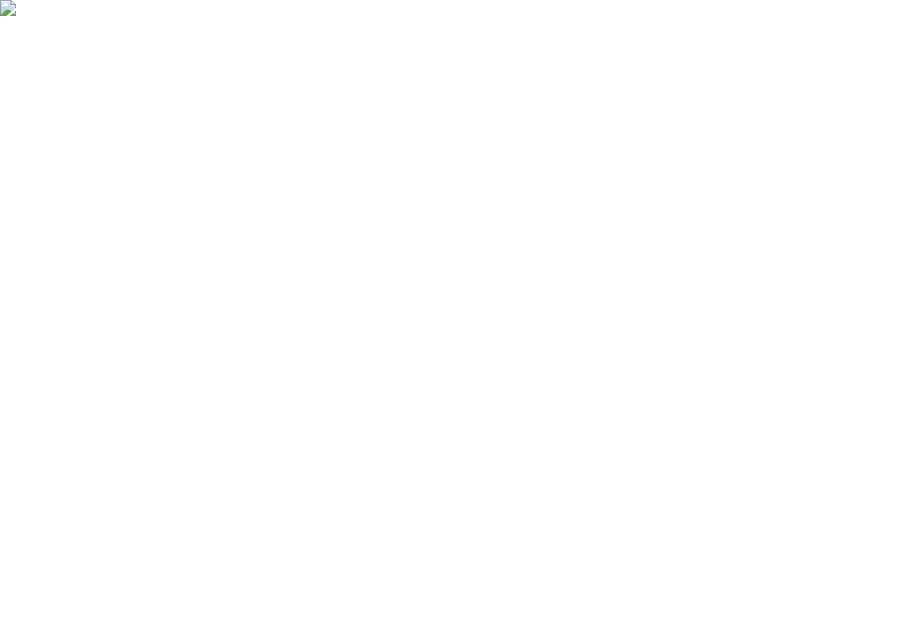
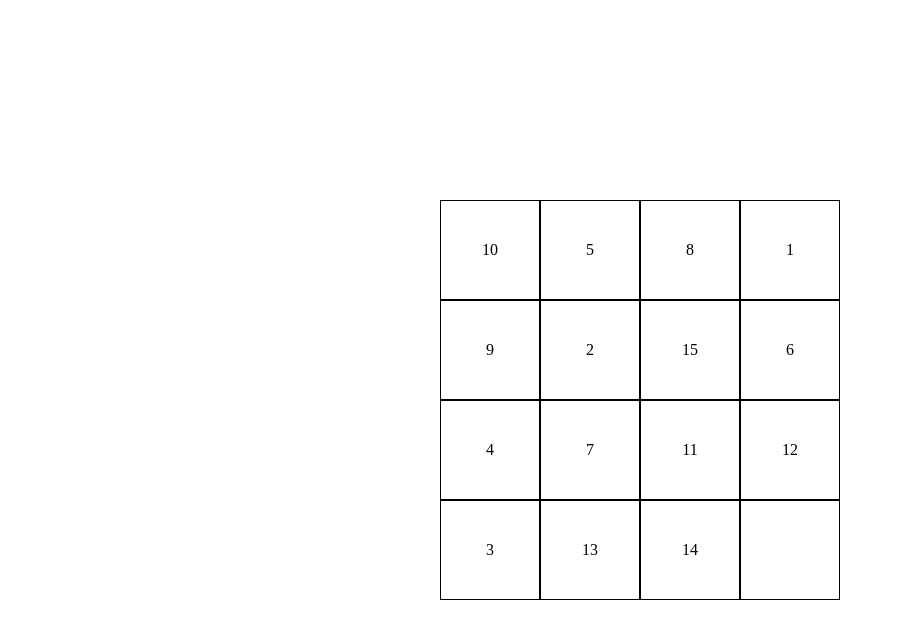
Before and after one commit to DzmitrySm/dzmitrysm-JSFE2022Q3, a website: page Codejam-Gem-Puzzle/src/index.html in a window 1280 px wide. Shown: the whole page, without its empty margins (0-903 px from the left). Drawn offline with Linux system fonts and the light colour scheme.

Commit message:
feat: add eslint to project, add play field and shufled numbers into items of play field

```diff
--- a/Codejam-Gem-Puzzle/package.json
+++ b/Codejam-Gem-Puzzle/package.json
@@ -1,4 +1,5 @@
 {
+  "main": "index.js",
 "scripts": {
   "lint": "eslint ./src",
   "lint-fix": "eslint ./src --fix"
--- a/Codejam-Gem-Puzzle/src/index.html
+++ b/Codejam-Gem-Puzzle/src/index.html
@@ -9,6 +9,7 @@
   <link rel="stylesheet" href="../src/style.css">
 </head>
 <body>
-  <img src="../src/"
+
 </body>
+<script src="../src/index.js"></script>
 </html>
--- a/Codejam-Gem-Puzzle/src/index.js
+++ b/Codejam-Gem-Puzzle/src/index.js
@@ -1,2 +1,29 @@
-let a=1;
-let b =5
+const body = document.querySelector('body');
+const container = document.createElement('div');
+container.className = 'wrapper';
+body.append(container);
+const playArea = document.createElement('div');
+playArea.className = 'wrapper-play-area';
+container.append(playArea);
+
+function addItems() {
+  for (let i = 0; i < 16; i++) {
+    const item = document.createElement('div');
+    item.className = 'puzzle-item';
+    playArea.append(item);
+  }
+}
+
+addItems();
+
+
+let arr = [1, 2, 3, 4, 5, 6, 7, 8, 9, 10, 11, 12, 13, 14, 15];
+let shufleArr = arr.sort(() => Math.random() - 0.5)
+
+function shufleNumbers() {
+  let item = document.querySelectorAll('.puzzle-item')
+  for (let i = 0; i < shufleArr.length; i++) {
+    item[i].innerHTML = shufleArr[i];
+  }
+}
+shufleNumbers()
--- a/Codejam-Gem-Puzzle/src/style.scss
+++ b/Codejam-Gem-Puzzle/src/style.scss
@@ -0,0 +1,29 @@
+* {
+  box-sizing: border-box;
+}
+
+.wrapper {
+  max-width: 100%;
+  height: 100vh;
+  margin: 0 auto;
+  display: flex;
+  justify-content: center;
+  align-items: center;
+}
+
+.wrapper-play-area {
+  display: flex;
+  flex-wrap: wrap;
+  width: 400px;
+  height: 400px;
+  background-color: white;
+
+}
+
+.puzzle-item {
+  width: 100px;
+  border: 1px solid black;
+  display: flex;
+  justify-content: center;
+  align-items: center;
+}
```
Also changed, not shown: Codejam-Gem-Puzzle/README.md (deleted), Codejam-Gem-Puzzle/src/style.css, 2 other files.
